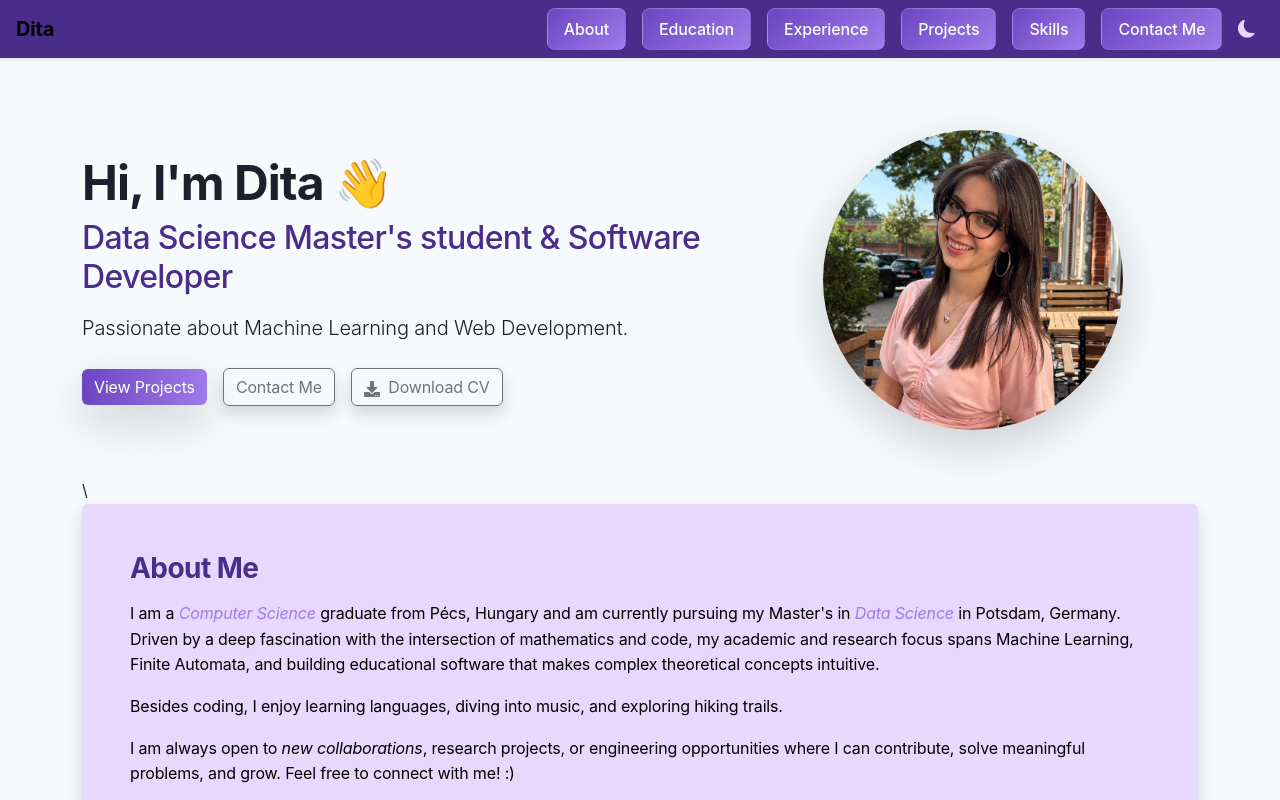
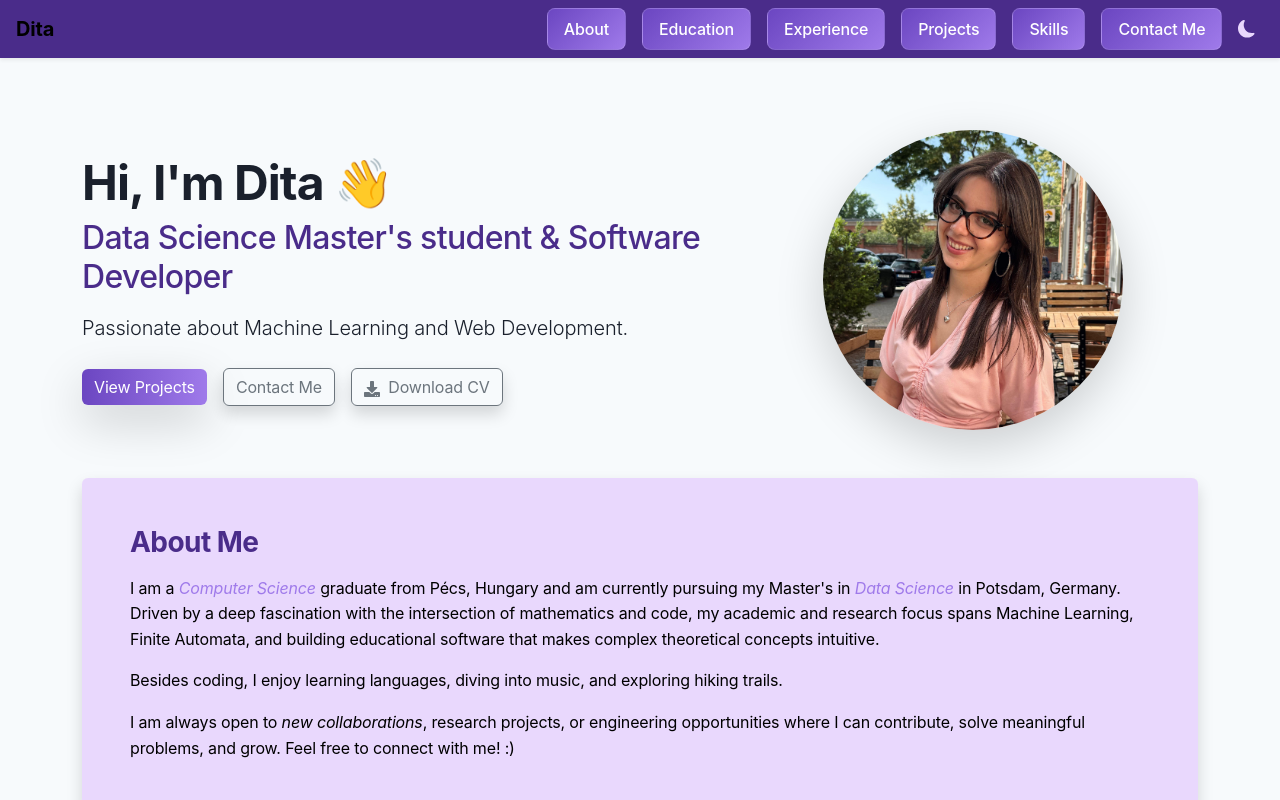
Before and after one commit to ditaa99/portfolio, a React (Vite) app: page / in a window 1280 px wide. Shown: the top 800 px of the page. Built offline with nearby package versions, Linux system fonts and the light colour scheme.

Commit message:
update README

```diff
--- a/src/components/About.jsx
+++ b/src/components/About.jsx
@@ -1,7 +1,7 @@
 import React from "react";
 
 const About = () => (
-  <section className="container my-5" id="about" data-aos="fade-up">\
+  <section className="container my-5" id="about" data-aos="fade-up">
     <div className="p-5 rounded shadow about-section">
       <h3 className="fw-bold mb-3">About Me</h3>
       <p>
```
Also changed, not shown: 1 other file (tests, documents, lock files or other folders).
